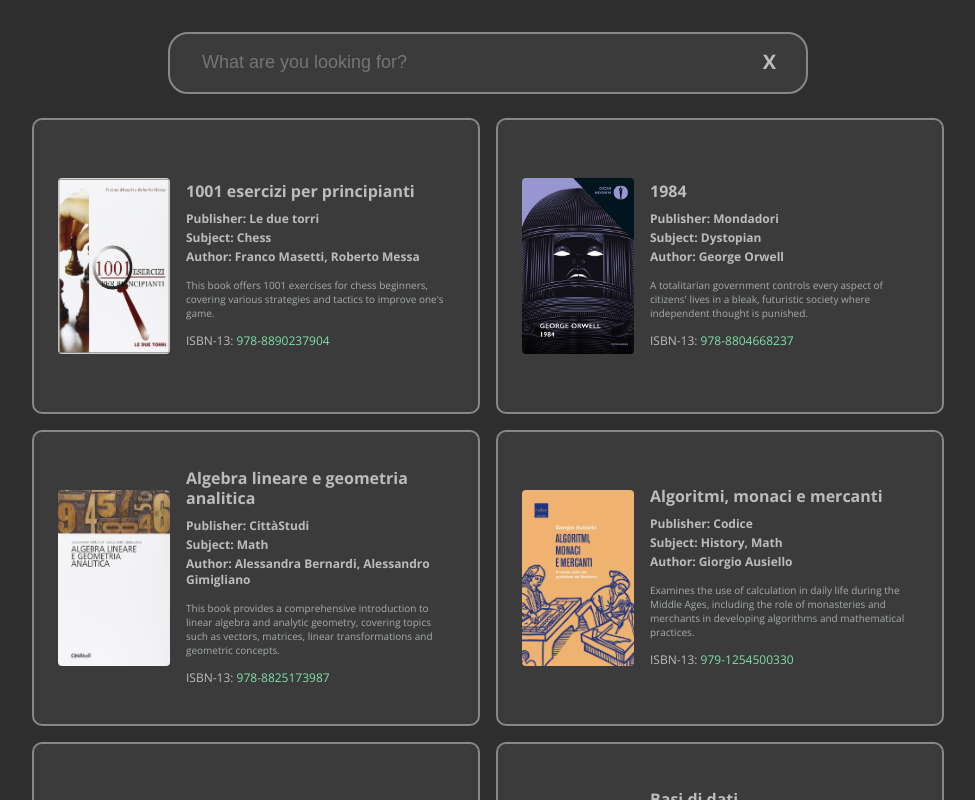
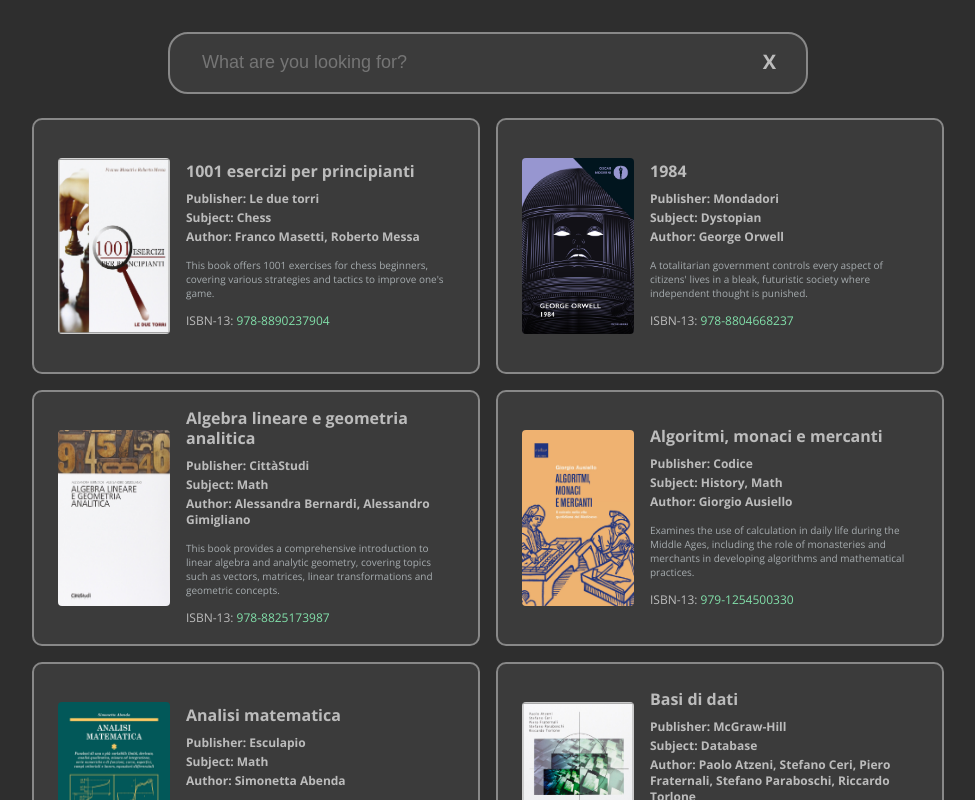
Before and after one commit to federicobaldini/book-collection, a Vue app: page / in a window 1280 px wide. Shown: the top 800 px of the page, without its empty margins (152-1127 px from the left). Built offline with nearby package versions, Linux system fonts and the light colour scheme.

Commit message:
Update BooksItem.vue

```diff
--- a/src/books/components/BooksItem.vue
+++ b/src/books/components/BooksItem.vue
@@ -126,7 +126,7 @@ const highlightText = (text: string): string => {
   background: #3b3b3b;
   color: #bcbcbc;
   width: 28rem;
-  min-height: 18.5rem;
+  min-height: 16rem;
   display: flex;
   justify-content: flex-start;
   align-items: center;
```
